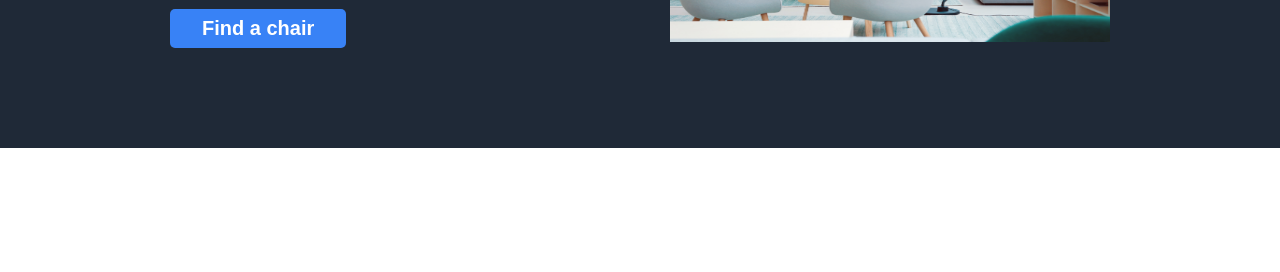
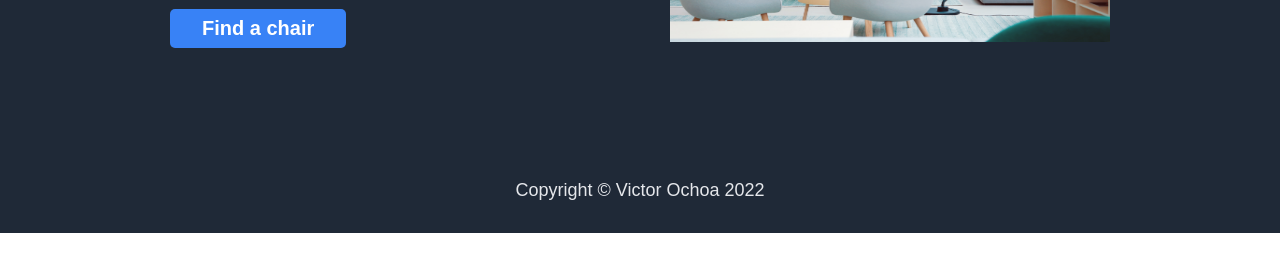
Before and after one commit to ochoav/LandingPageTOP, a plain HTML site: page index.html in a window 1280 px wide. Shown: the part 340-612 px from the top of the page. Drawn offline with Linux system fonts and the light colour scheme.

Commit message:
Add footer html and css

```diff
--- a/index.html
+++ b/index.html
@@ -29,5 +29,8 @@
         </div>
         <img src="img/main-company-image.jpg" alt="Placeholder for image">
     </div>
+    <div class ="footer">
+        Copyright © Victor Ochoa 2022
+    </div>
 </body>
 </html>
--- a/styles/styles.css
+++ b/styles/styles.css
@@ -18,8 +18,11 @@ ul {
     padding: 0;
 }
 
+.header, .hero, .footer {
+    background-color: #1f2937;
+}
+
 .header, .hero {
-    background-color: #1f2937;
     padding: 12px 170px 100px;
 }
 
@@ -42,7 +45,7 @@ ul {
     color: #f9faf8;
 }
 
-.hero-secondary, a {
+.hero-secondary, a, .footer {
     font-size: 18px;
     color: #e5e7eb;
 }
@@ -75,3 +78,8 @@ img {
     height: 230px;
     flex: 1;
 }
+
+.footer {
+    padding: 32px 0;
+    text-align: center;
+}
```
